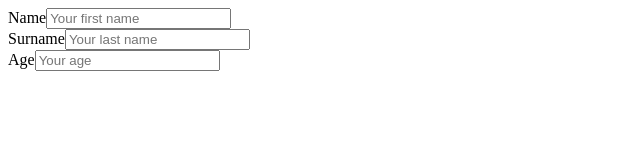
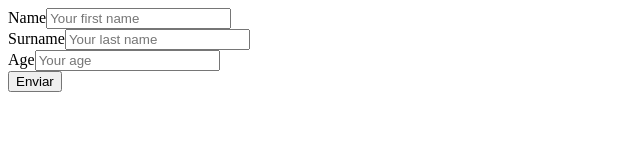
Before and after one commit to albasmg/taxdown-coding-challenge, a React (Create React App) app: page / in a window 1280 px wide. Shown: the top 161 px of the page, without its empty margins (0-640 px from the left). Built offline with nearby package versions, Linux system fonts and the light colour scheme.

Commit message:
add controlled form

```diff
--- a/src/App.js
+++ b/src/App.js
@@ -1,9 +1,28 @@
-import React from 'react';
+import React, { useState } from 'react';
 import formData from './data/formData.json';
 import Form from './components/Form/Form';
 
+const initalizeFormInputValues = () =>
+  formData.inputFields.reduce((acc, curr) => {
+    acc[curr.id] = '';
+    return acc;
+  }, {});
+
 const App = () => {
-  return <Form inputFields={formData.inputFields} />;
+  const [formInputValues, setFormInputValues] = useState(
+    initalizeFormInputValues()
+  );
+
+  const handleInputChange = (ev, id) =>
+    setFormInputValues({ ...formInputValues, [id]: ev.target.value });
+
+  return (
+    <Form
+      inputFields={formData.inputFields}
+      inputValues={formInputValues}
+      onInputChange={handleInputChange}
+    />
+  );
 };
 
 export default App;
--- a/src/components/Form/Form.js
+++ b/src/components/Form/Form.js
@@ -1,6 +1,6 @@
 import React from 'react';
 
-const Form = ({ inputFields }) => {
+const Form = ({ inputFields, inputValues, onInputChange }) => {
   return (
     <form>
       {inputFields.map(({ label, id, placeholder, type, maxLength }) => (
@@ -11,9 +11,12 @@ const Form = ({ inputFields }) => {
             placeholder={placeholder}
             type={type}
             maxLength={maxLength}
+            value={inputValues[id]}
+            onChange={(ev) => onInputChange(ev, id)}
           ></input>
         </div>
       ))}
+      <input type="submit" value="Enviar" />
     </form>
   );
 };
```
